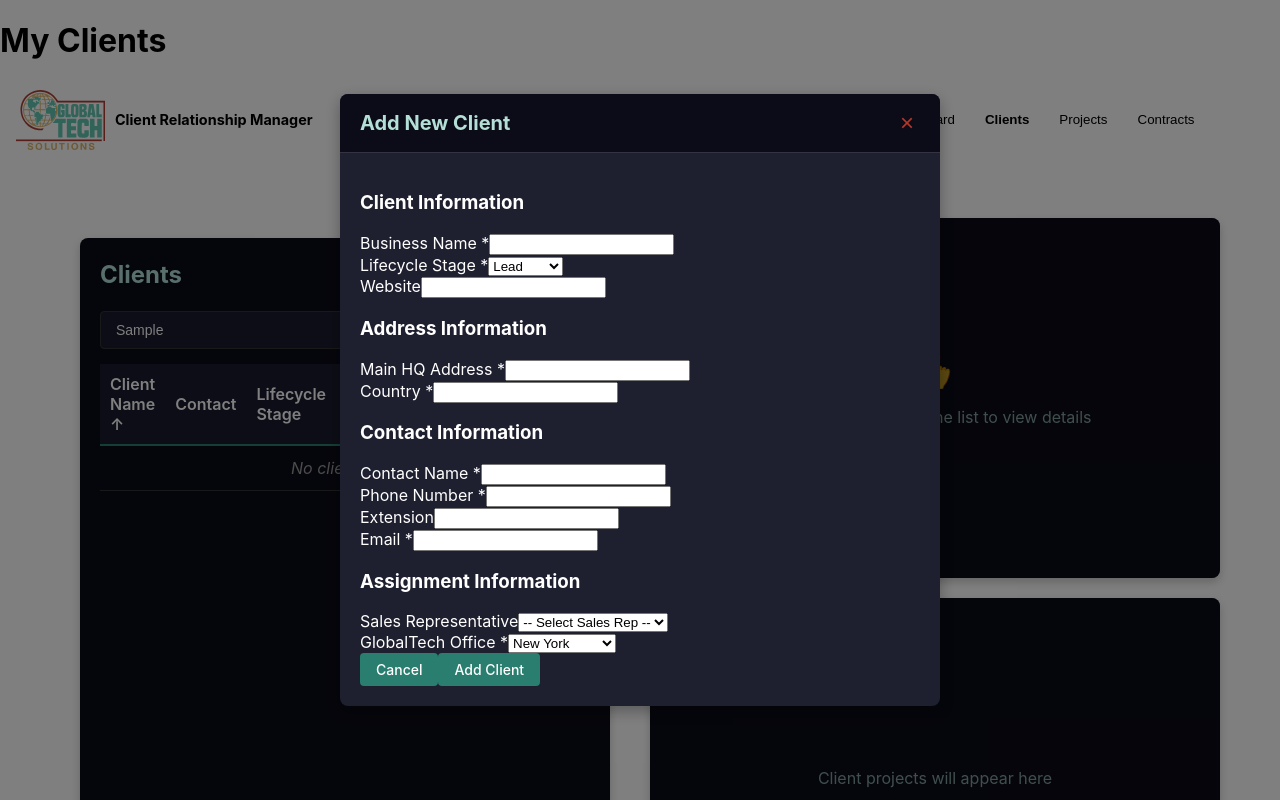
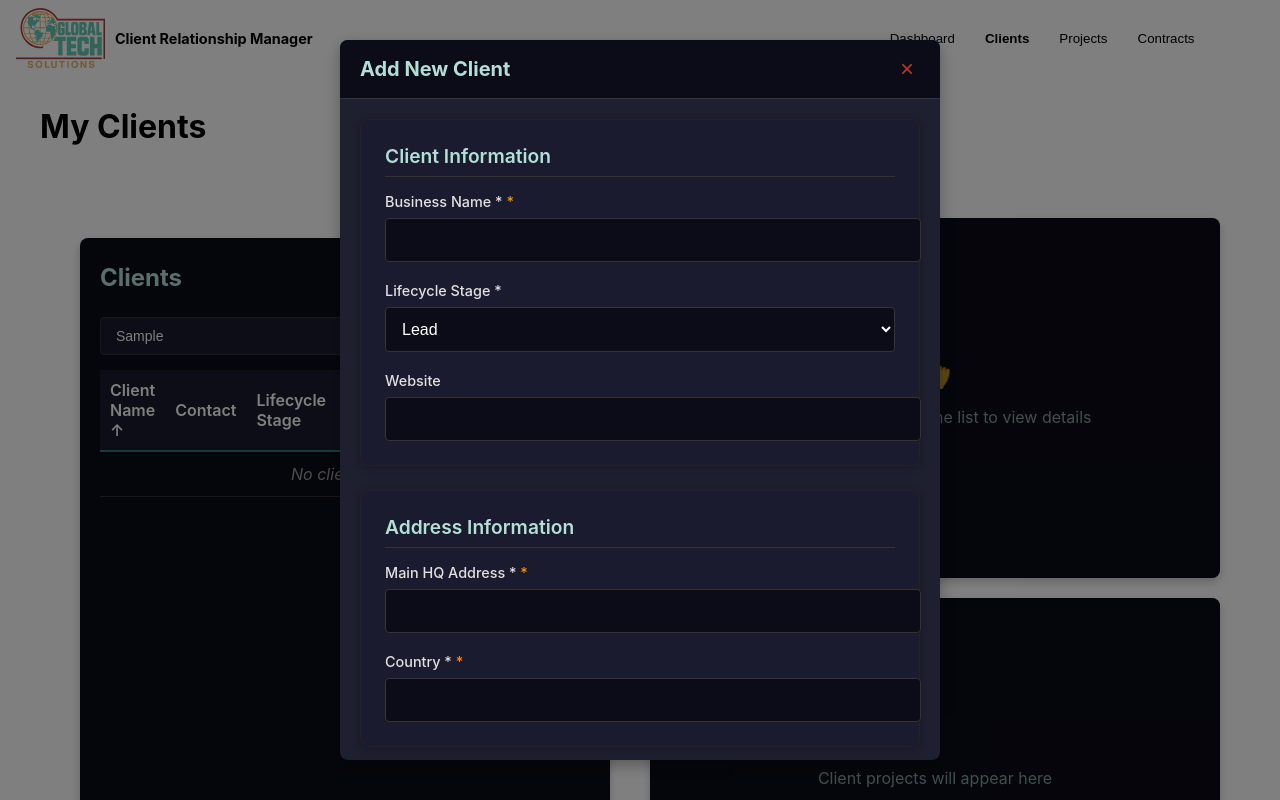
Before and after one commit to ClaudiaHarris/MyClients, a React (Create React App) app: page / in a window 1280 px wide. Both pictures are taken after typing "Sample" into the empty fields and a click on the button "Add New Client". Shown: the top 800 px of the page. Built offline with nearby package versions, Linux system fonts and the light colour scheme; data requests are answered from the project's data file.

Commit message:
add client button on modal works

```diff
--- a/mock/db.json
+++ b/mock/db.json
@@ -11,6 +11,50 @@
       "country": "United States",
       "salesRep": "Anna Mueller",
       "office": "New York"
+    },
+    {
+      "id": "259f",
+      "name": "Wendy's",
+      "lifecycleStage": "lead",
+      "address": "123 Main street",
+      "country": "USA",
+      "contactName": "Laura Loo",
+      "contactPhone": "333-123-7895",
+      "contactExtension": "",
+      "contactEmail": "laura@wendys.com",
+      "salesRep": "",
+      "office": "Rio de Janeiro",
+      "website": "www.wendys.com",
+      "clientNumber": "CL-6811"
+    },
+    {
+      "id": "e902",
+      "name": "Wendy's",
+      "lifecycleStage": "lead",
+      "address": "123 Main street",
+      "country": "USA",
+      "contactName": "Laura Loo",
+      "contactPhone": "333-123-7895",
+      "contactExtension": "",
+      "contactEmail": "laura@wendys.com",
+      "salesRep": "",
+      "office": "Rio de Janeiro",
+      "website": "",
+      "clientNumber": "CL-2740"
+    },
+    {
+      "name": "Wendy's",
+      "lifecycleStage": "lead",
+      "address": "123 Main street",
+      "country": "USA",
+      "contactName": "Laura Moo",
+      "contactPhone": "333-123-7895",
+      "contactExtension": "",
+      "contactEmail": "laura@wendys.com",
+      "salesRep": "John Doe",
+      "office": "New York",
+      "website": "",
+      "id": "b9d8"
     }
   ]
 }
--- a/src/App.js
+++ b/src/App.js
@@ -2,34 +2,13 @@ import React from "react";
 import { ClientProvider } from "./contexts/ClientContext";
 import ClientScreen from "./pages/ClientScreen";
 
-const PageTitle = () => {
-  return <h1 className="page-title">My Clients</h1>;
-};
-
-const TemporaryClientScreen = () => {
-  return (
 
 
-    <div className="placeholder-content">
-
-      <div className="bento-box-demo">
-        <div className="demo-box">Client List</div>
-        <div className="demo-box">
-          <div className="demo-box">
-            <div className="demo-inner-box">Client Details</div>
-            <div className="demo-inner-box">Projects</div>
-          </div>
-        </div>
-    </div>
-    </div>
-  );
-};
 
 function App() {
   return (
 
       <ClientProvider>
-        <PageTitle/>
         <ClientScreen />
       </ClientProvider>
 
--- a/src/components/clients/ClientsForms/AddClientModal.jsx
+++ b/src/components/clients/ClientsForms/AddClientModal.jsx
@@ -2,7 +2,8 @@ import React, {useState} from 'react';
 import Modal from '../../common/Modal';
 import Button from '../../common/Button';
 import {useClientContext} from '../../../contexts/ClientContext';
-import {validateClientForm} from './FormValidation';
+import { validateClientForm } from './FormValidation';
+import './ClientForms.css';
 
 const AddClientModal = ({isOpen, onClose}) => {
   //context for client operations
@@ -52,36 +53,37 @@ const AddClientModal = ({isOpen, onClose}) => {
   //handle form submission
   const handleSubmit = async (e) => {
     e.preventDefault();
+    console.log('Form submission started');
+    console.log('Form data:', formData);
 
-    //validate form data
     const validationErrors = validateClientForm(formData);
+    console.log('Validation errors:', validationErrors);
 
-    if (Object.keys(validationErrors).length>0) {
+    if (Object.keys(validationErrors).length > 0) {
+      console.log('Validation failed');
       setErrors(validationErrors);
       return;
     }
 
     try {
       setIsSubmitting(true);
+      console.log('Creating client with data:', formData);
 
-      //generate client id
       const clientData = {
         ...formData,
         clientNumber: `CL-${Math.floor(Math.random() * 10000).toString().padStart(4, '0')}`
       };
 
       await createClient(clientData);
+      console.log('Client created successfully');
 
-      //reset form and close modal on success
       setFormData(initialFormState);
       onClose();
-
     } catch (error) {
-      console.error('Error creating client: ', error);
+      console.error('Error creating client:', error);
       setErrors({
         form: 'Failed to create client. Please try again.'
       });
-
     } finally {
       setIsSubmitting(false);
     }
--- /dev/null
+++ b/src/components/clients/ClientsForms/ClientForms.css
@@ -0,0 +1,256 @@
+/* src/components/clients/ClientForms/ClientForms.css */
+
+/* Main form container */
+.client-form {
+  display: flex;
+  flex-direction: column;
+  gap: 1.5rem;
+  width: 100%;
+  max-width: 800px;
+  margin: 0 auto;
+  color: #e0e0e0;
+}
+
+/* Form sections */
+.form-section {
+  background-color: #1a1b2e;
+  border-radius: 8px;
+  padding: 1.5rem;
+  box-shadow: 0 2px 8px rgba(0, 0, 0, 0.2);
+  border: 1px solid #222;
+}
+
+.form-section h3 {
+  margin-top: 0;
+  margin-bottom: 1rem;
+  color: #B3DFD7;
+  font-size: 1.2rem;
+  font-weight: 600;
+  border-bottom: 1px solid #333;
+  padding-bottom: 0.5rem;
+}
+
+/* Form groups */
+.form-group {
+  margin-bottom: 1.25rem;
+}
+
+.form-group:last-child {
+  margin-bottom: 0;
+}
+
+.form-group label {
+  display: block;
+  margin-bottom: 0.5rem;
+  font-size: 0.9rem;
+  color: #e0e0e0;
+  font-weight: 500;
+}
+
+/* Required field indicators */
+.form-group label::after {
+  content: '';
+}
+
+.form-group label[for*="name"]::after,
+.form-group label[for="lifecycle"]::after,
+.form-group label[for="address"]::after,
+.form-group label[for="country"]::after,
+.form-group label[for="contactName"]::after,
+.form-group label[for="email"]::after,
+.form-group label[for="phone"]::after,
+.form-group label[for="office"]::after {
+  content: ' *';
+  color: #FF8E04;
+}
+
+/* Form controls */
+.form-group input,
+.form-group select,
+.form-group textarea {
+  width: 100%;
+  padding: 0.75rem;
+  background-color: #0B0C17;
+  border: 1px solid #333;
+  border-radius: 4px;
+  color: white;
+  font-size: 1rem;
+  transition: all 0.2s ease;
+}
+
+.form-group textarea {
+  min-height: 100px;
+  resize: vertical;
+}
+
+/* Focus states */
+.form-group input:focus,
+.form-group select:focus,
+.form-group textarea:focus {
+  outline: none;
+  border-color: #297E6F;
+  box-shadow: 0 0 0 2px rgba(41, 126, 111, 0.2);
+}
+
+/* Error states */
+.form-group input.error,
+.form-group select.error,
+.form-group textarea.error {
+  border-color: #B4362A;
+  box-shadow: 0 0 0 1px rgba(180, 54, 42, 0.2);
+}
+
+/* Error messages */
+.field-error {
+  color: #FF8E04;
+  font-size: 0.8rem;
+  margin-top: 0.25rem;
+  display: block;
+  font-weight: 500;
+}
+
+.error-message {
+  background-color: rgba(180, 54, 42, 0.2);
+  color: #FF8E04;
+  padding: 0.75rem;
+  border-radius: 4px;
+  margin-bottom: 1rem;
+  border-left: 4px solid #B4362A;
+  font-size: 0.9rem;
+}
+
+/* Form actions */
+.form-actions {
+  display: flex;
+  justify-content: flex-end;
+  gap: 1rem;
+  margin-top: 1.5rem;
+  padding-top: 1rem;
+  border-top: 1px solid #222;
+}
+
+/* Button styles */
+.btn {
+  display: inline-block;
+  padding: 0.6rem 1.2rem;
+  font-size: 1rem;
+  font-weight: 500;
+  border-radius: 4px;
+  cursor: pointer;
+  transition: all 0.2s ease;
+  outline: none;
+  text-align: center;
+}
+
+.btn-primary {
+  background-color: #297E6F;
+  border: none;
+  color: white;
+}
+
+.btn-primary:hover {
+  background-color: #1d5c51;
+}
+
+.btn-secondary {
+  background-color: transparent;
+  border: 1px solid #555;
+  color: #ddd;
+}
+
+.btn-secondary:hover {
+  background-color: rgba(255, 255, 255, 0.05);
+}
+
+.btn-danger {
+  background-color: #B4362A;
+  color: white;
+  border: none;
+}
+
+.btn-danger:hover {
+  background-color: #8c2820;
+}
+
+/* Disabled states */
+.btn:disabled {
+  opacity: 0.6;
+  cursor: not-allowed;
+}
+
+/* Form placeholders */
+::placeholder {
+  color: #555;
+  opacity: 0.7;
+}
+
+/* Form help text */
+.form-help-text {
+  color: #888;
+  font-size: 0.8rem;
+  margin-top: 0.25rem;
+}
+
+/* Field groups (like for address components) */
+.field-group {
+  display: flex;
+  gap: 1rem;
+}
+
+.field-group .form-group {
+  flex: 1;
+}
+
+/* Checkboxes and radio buttons */
+.checkbox-group,
+.radio-group {
+  margin-bottom: 1rem;
+}
+
+.checkbox-group label,
+.radio-group label {
+  display: flex;
+  align-items: center;
+  gap: 0.5rem;
+  cursor: pointer;
+  margin-bottom: 0.5rem;
+}
+
+.checkbox-group input[type="checkbox"],
+.radio-group input[type="radio"] {
+  width: auto;
+  margin-right: 0.5rem;
+}
+
+/* Loading indicator for form submission */
+.loading-indicator {
+  display: inline-block;
+  width: 1rem;
+  height: 1rem;
+  border: 2px solid rgba(255, 255, 255, 0.3);
+  border-radius: 50%;
+  border-top-color: #fff;
+  animation: spin 1s ease-in-out infinite;
+  margin-right: 0.5rem;
+}
+
+@keyframes spin {
+  to { transform: rotate(360deg); }
+}
+
+/* Mobile responsiveness */
+@media (max-width: 768px) {
+  .field-group {
+    flex-direction: column;
+    gap: 0.5rem;
+  }
+
+  .form-actions {
+    flex-direction: column-reverse;
+    gap: 0.75rem;
+  }
+
+  .form-actions button {
+    width: 100%;
+  }
+}
--- a/src/components/common/Modal.jsx
+++ b/src/components/common/Modal.jsx
@@ -24,13 +24,6 @@ import './Modal.css';
   const modalRef = useRef(null);
 
   useEffect(() => {
-
-    //close if click outside modal
-    const handleOutsideClick = (event) => {
-      onClose();
-
-    };
-
     //close with escape key
     const handleEscapeKey = (event) => {
       if (event.key === 'Escape') {
@@ -40,13 +33,13 @@ import './Modal.css';
 
     //only add event listener if modal is open
     if (isOpen) {
-      document.addEventListener('mousedown', handleOutsideClick);
+
       document.addEventListener('keydown', handleEscapeKey);
     }
 
     //clean up event listeners when modal closes
     return () => {
-      document.removeEventListener('mousedown', handleOutsideClick);
+
       document.removeEventListener('keydown', handleEscapeKey);
     };
 }, [isOpen, onClose]);
--- a/src/components/layout/MainLayout.css
+++ b/src/components/layout/MainLayout.css
@@ -6,6 +6,14 @@
   display: flex;
   flex-direction: column;
   gap: 20px;
+}
+
+h1 {
+  font-size: 2rem;
+  font-weight: bold;
+  color: var(--wheat);
+  margin-left: 30px;
+  padding: 10px;
 }
 
 /* Bento box layout styles */
--- a/src/components/layout/MainLayout.jsx
+++ b/src/components/layout/MainLayout.jsx
@@ -7,7 +7,10 @@ const MainLayout = ({ children }) => {
     <div className="main-layout">
       <Navbar />
 
+      <h1 className="page-title">My Clients</h1>
+
       <main className="content-container">{children}</main>
+
       <footer className="footer">GlobalTech Solutions CRM 2025, All Rights Reserved. </footer>
     </div>
   );
--- a/src/pages/ClientScreen.jsx
+++ b/src/pages/ClientScreen.jsx
@@ -21,6 +21,7 @@ const ClientScreen = () => {
   return (
     <MainLayout>
       <div className="client-screen-container">
+
         {/* Left side: Client List */}
         <div className="client-list-container">
           <ClientList
@@ -31,6 +32,7 @@ const ClientScreen = () => {
 
         {/* Right side: Client details and Projects */}
         <div className="client-details-container">
+
           {/* Client details section */}
           <div className="client-card-container">
             {selectedClient ? (
```
Also changed, not shown: src/components/clients/ClientsForms/FormValidation.jsx (+11 -13 lines), src/contexts/ClientContext.jsx (+25 -21 lines).
